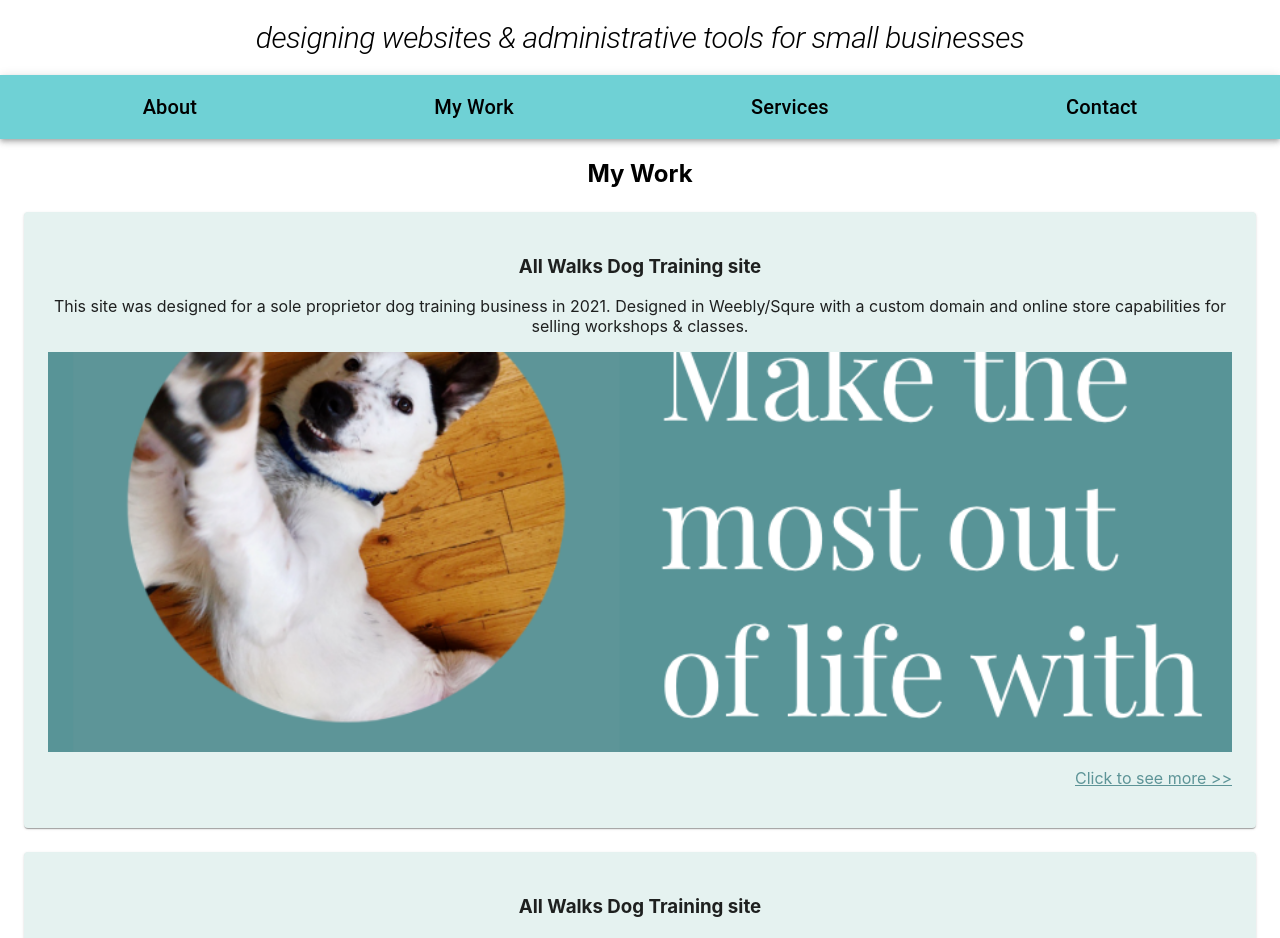
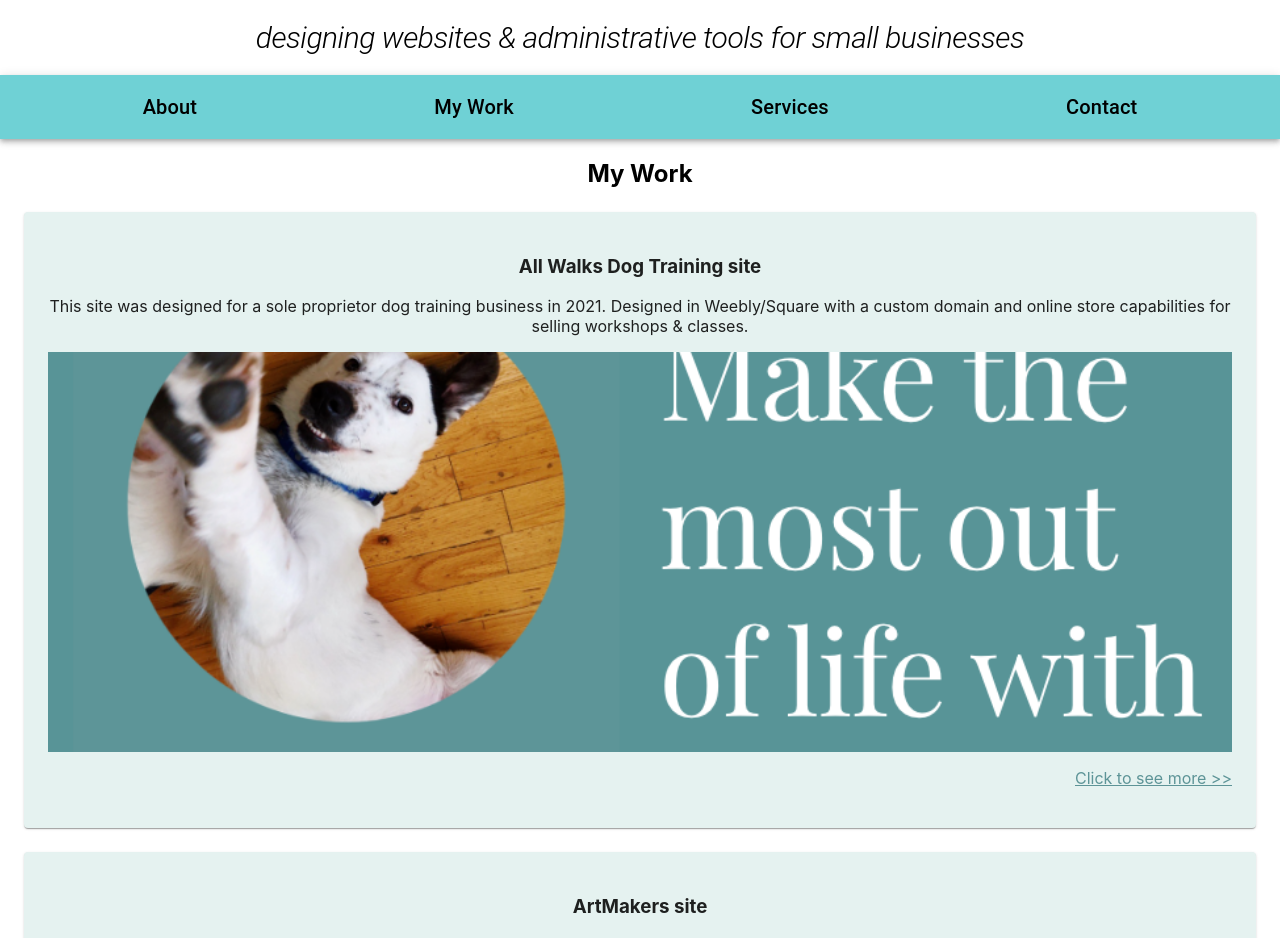
Before and after one commit to emmazart/magicians-workshop, a React (Create React App) app: page / in a window 1280 px wide. Shown: the top 938 px of the page. Built offline with nearby package versions, Linux system fonts and the light colour scheme.

Commit message:
added artmakers info

```diff
--- a/src/components/Gallery.js
+++ b/src/components/Gallery.js
@@ -6,15 +6,15 @@ function Gallery() {
     const projects = [
         {
             title: 'All Walks Dog Training site',
-            description: 'This site was designed for a sole proprietor dog training business in 2021. Designed in Weebly/Squre with a custom domain and online store capabilities for selling workshops & classes.',
+            description: 'This site was designed for a sole proprietor dog training business in 2021. Designed in Weebly/Square with a custom domain and online store capabilities for selling workshops & classes.',
             image: 'allwalks.png',
             link: 'https://www.allwalksdogtraining.com/'
         },
         {
-            title: 'All Walks Dog Training site',
-            description: 'This site was designed for a sole proprietor dog training business in 2021. Designed in Weebly/Squre with a custom domain and online store capabilities for selling workshops & classes.',
-            image: 'allwalks.png',
-            link: 'https://www.allwalksdogtraining.com/'
+            title: 'ArtMakers site',
+            description: 'This site was designed for an arts nonprofit bringing together disabled adults & artists. Designed in Weebly/Square with a custom domain. Pages change frequently as new productions and projects come alive.',
+            image: 'artmakers2.png',
+            link: 'https://www.artmakersmn.org/'
         }
 
     ]
```
